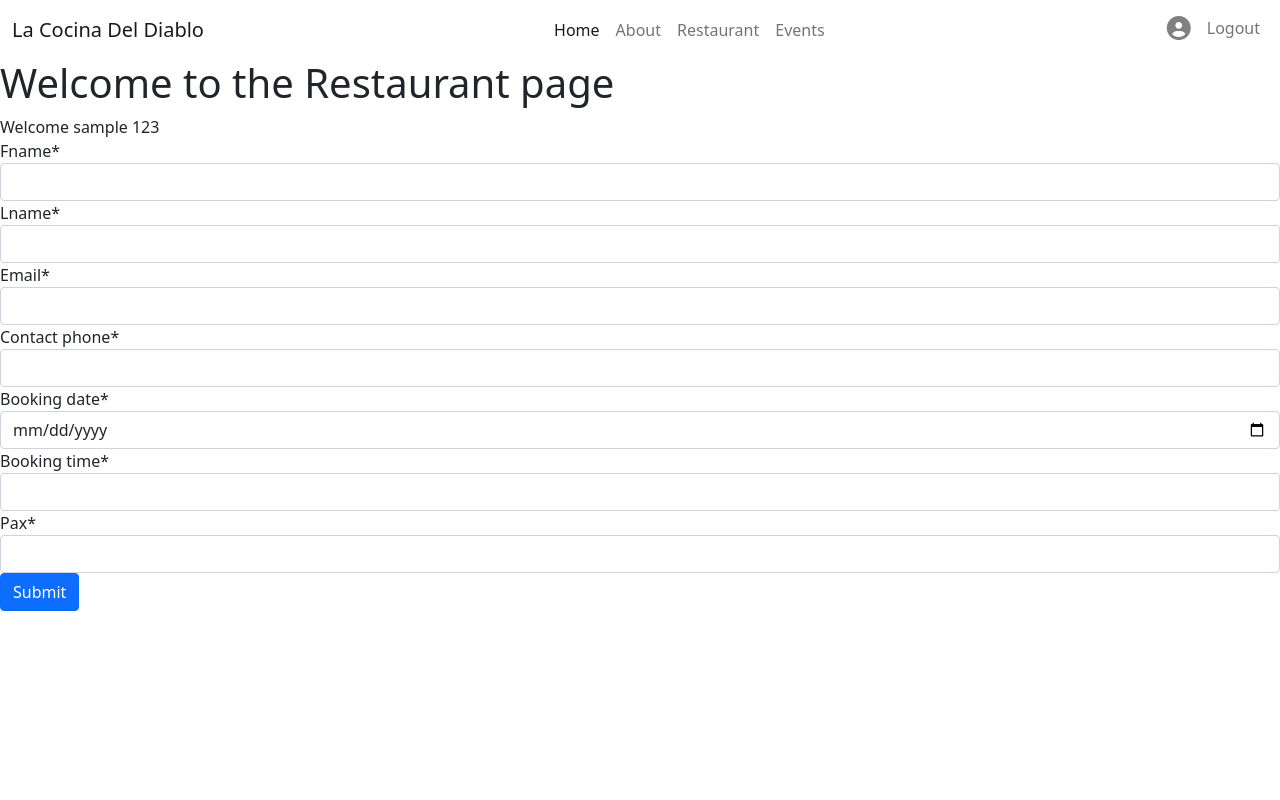
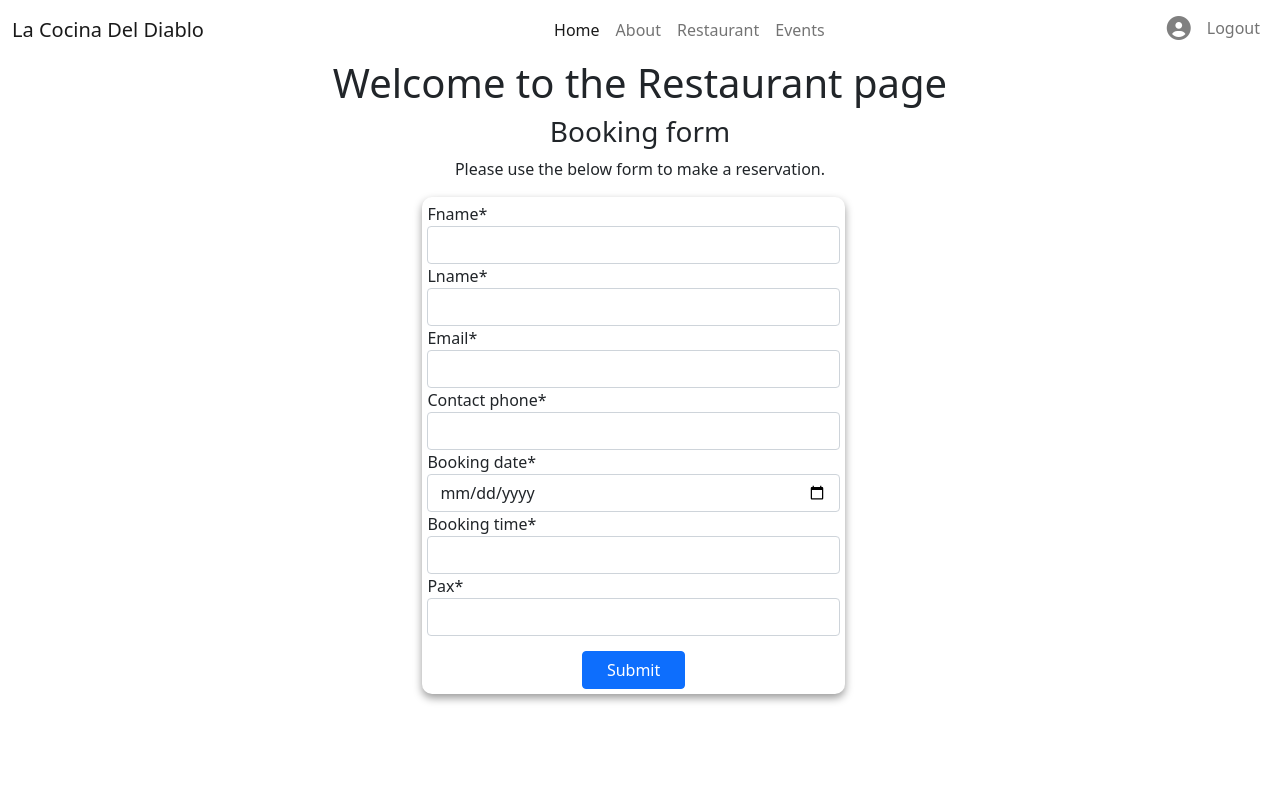
Before and after one commit to Alan-Bushell/la-cocina-del-diablo, a Django app: page /restaurant/ in a window 1280 px wide. Run offline with Django 3.2, Linux system fonts and the light colour scheme; the visitor is signed in with stand-in values (Sample User, id 1); some libraries are stand-ins or nearby versions.

Commit message:
style contact form, display menu items

```diff
--- a/restaurant/models.py
+++ b/restaurant/models.py
@@ -88,9 +88,15 @@ class MainDish(models.Model):
     price = models.IntegerField()
     menu = models.ForeignKey(Menu, null=True, on_delete=models.CASCADE)
 
+    def __str__(self):
+        return self.title
+
 
 class Dessert(models.Model):
     title = models.CharField(max_length=50)
     description = models.TextField(max_length=200)
     price = models.IntegerField()
     menu = models.ForeignKey(Menu, null=True, on_delete=models.CASCADE)
+
+    def __str__(self):
+        return self.title
--- a/restaurant/views.py
+++ b/restaurant/views.py
@@ -39,7 +39,16 @@ class StarterList(generic.ListView):
 
 def index(request):
     # Returns the index.html page
-    return render(request, "index.html")
+    menus = Menu.objects.all()
+    starters = Starter.objects.all()
+    mains = MainDish.objects.all()
+    desserts = Dessert.objects.all()
+    return render(request, "index.html", {
+        'starters': starters,
+        'mains': mains,
+        'desserts': desserts,
+        'menu': menus
+    })
 
 
 def profile(request):
--- a/static/css/style.css
+++ b/static/css/style.css
@@ -79,3 +79,22 @@ hr{
 .fa-circle-check{
     font-size: 24px;
 }
+
+form{
+    width: 33%;
+    display: flex;
+    flex-direction: column;
+    justify-content: center;
+    margin-left: 33%;
+    border-radius: 10px;
+    padding: 5px;
+    box-shadow: 0 4px 8px 0 rgba(0,0,0,0.4);
+    transition: 0.3s;
+}
+
+.btn-primary{
+    margin-top: 15px;
+    text-align: center;
+    width: 25%;
+    margin-left: 37.5%;
+}
--- a/templates/restaurant.html
+++ b/templates/restaurant.html
@@ -3,10 +3,11 @@
 
 {% block content %}
 
-<h1>Welcome to the Restaurant page</h1>
+<h1 class="text-center">Welcome to the Restaurant page</h1>
 
-Welcome {{ user.username}} 123
 
+<h3 class="text-center">Booking form</h3>
+<p class="text-center">Please use the below form to make a reservation.</p>
 
 {% if user.is_authenticated %}
 
```
Also changed, not shown: templates/index.html (+24 -0 lines).
